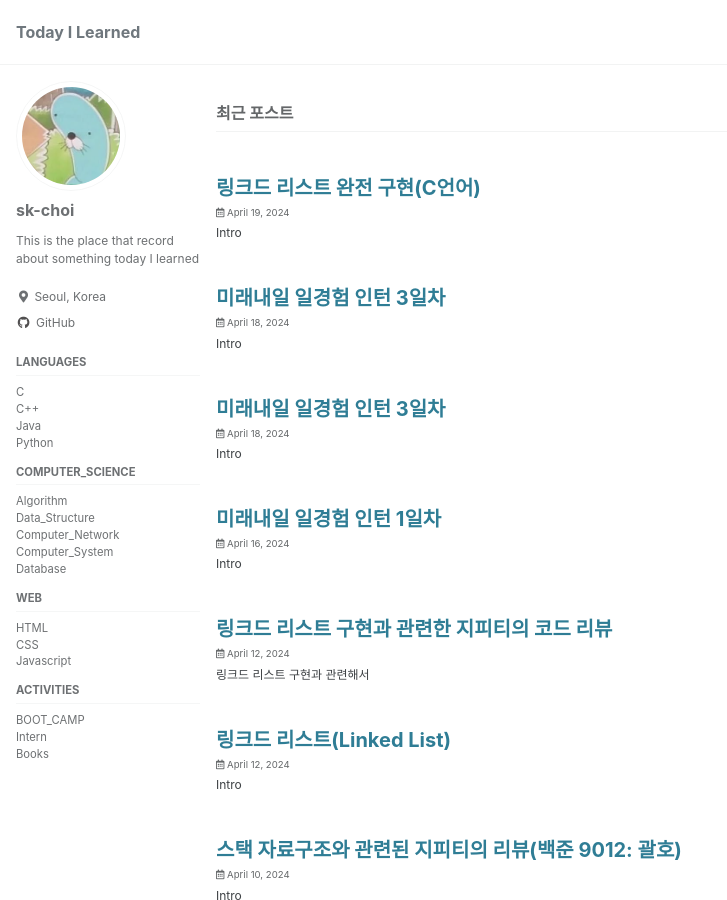
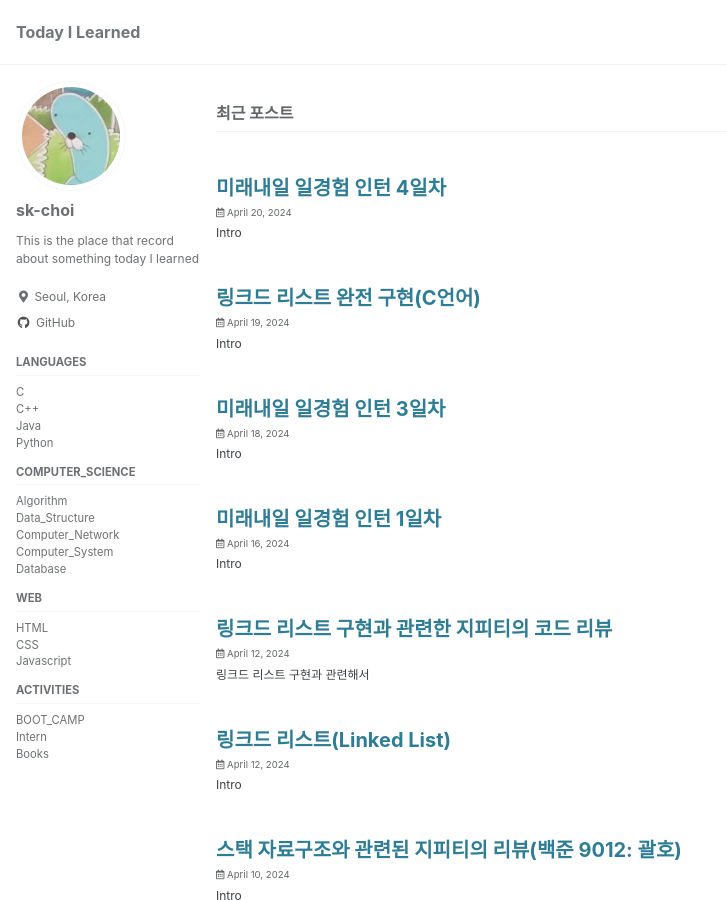
Before and after one commit to sk-choi/sk-choi.github.io, a Jekyll site: the page built from index.html, in a window 1280 px wide and 900 px high. Shown: the whole window, without its empty margins (0-727 px from the left). Built offline with Jekyll 4.4.1, drawn with Linux system fonts in a browser that asks for light colours; cached includes are drawn as plain includes; the list of posts is cut into pages by our own code.

Commit message:
post edited

```diff
--- a/_posts/인턴/2024-04-20-mirae_intern03.md
+++ b/_posts/인턴/2024-04-20-mirae_intern03.md
@@ -1,6 +1,6 @@
 ---
-title : "미래내일 일경험 인턴 3일차"
-date : 2024-04-18 02:58:30 +/-TTTT
+title : "미래내일 일경험 인턴 4일차"
+date : 2024-04-20 22:01:23 +/-TTTT
 categories :
 - Intern
 tags :
```
